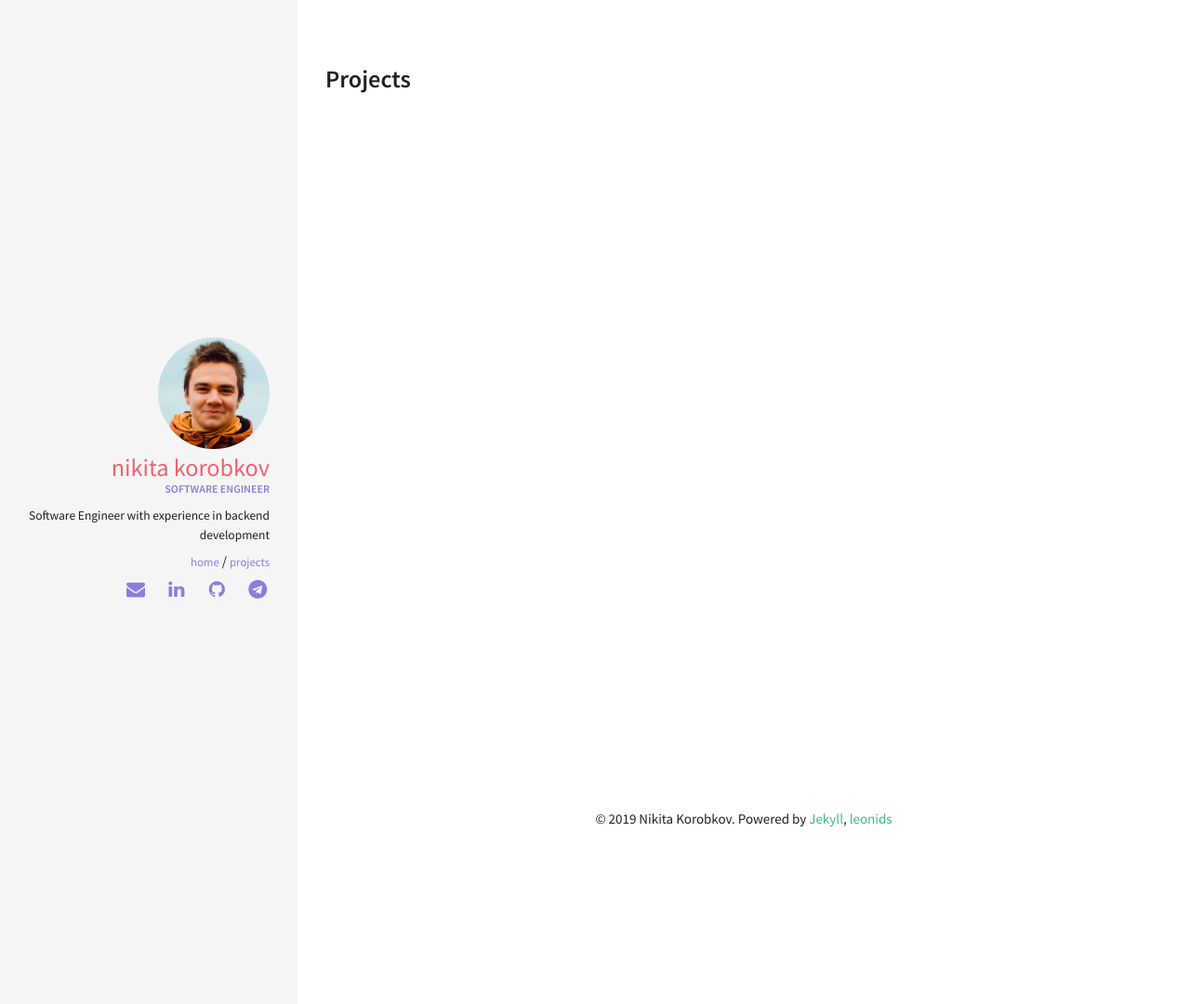
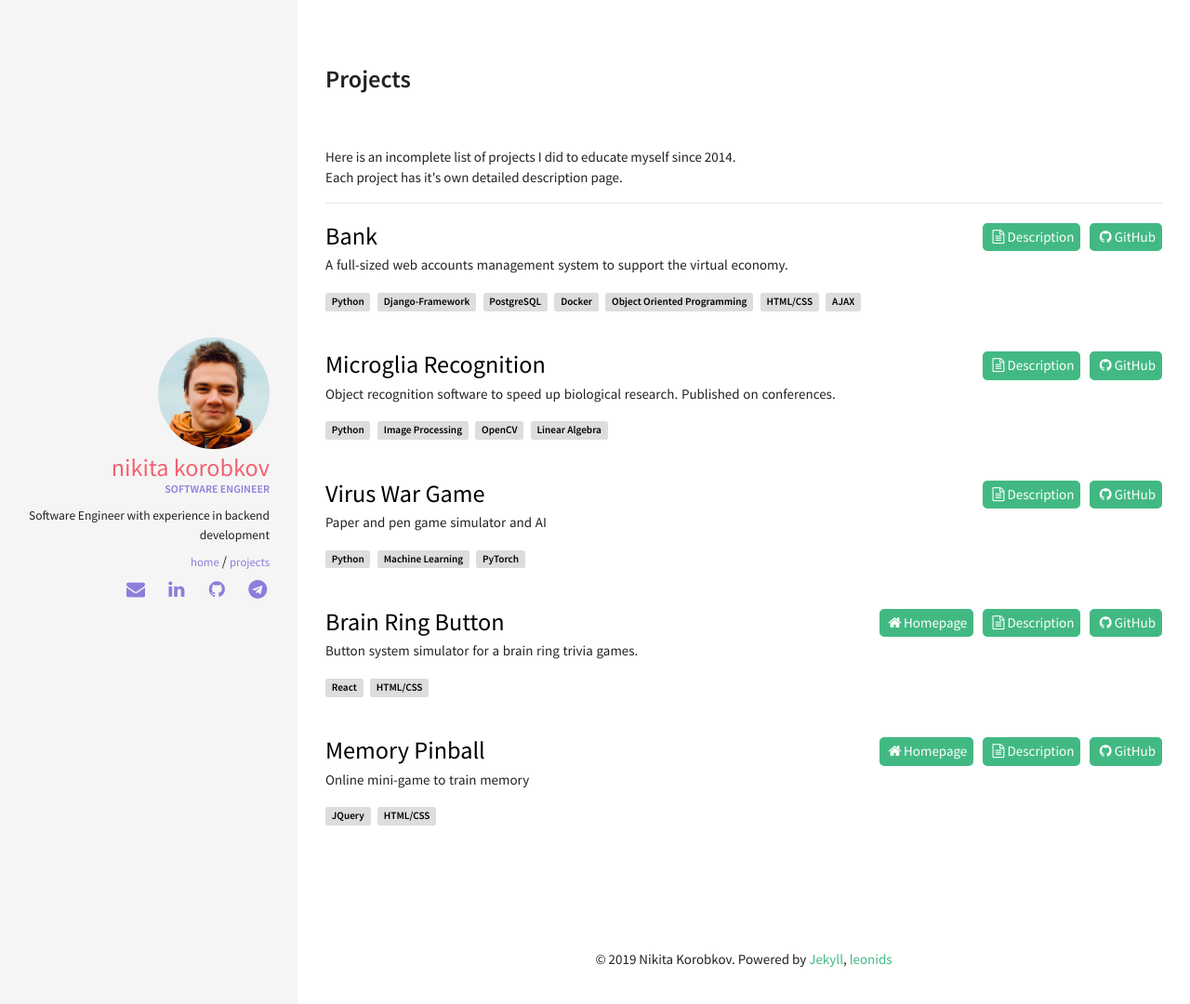
Before and after one commit to nkorobkov/nkorobkov.github.io, a Jekyll site: the page built from projects/index.html, in a window 1280 px wide. Shown: the top 1080 px of the page at 93% size. Built offline with Jekyll 4.4.1, drawn with Linux system fonts in a browser that asks for light colours.

Commit message:
Projects template added

```diff
--- a/_data/index/careers.yml
+++ b/_data/index/careers.yml
@@ -16,13 +16,15 @@
   link: http://lfmsh.ru
   date: Aug 2016, Aug 2017, Aug 2018
   job: Software Engineer
-  description: Developed a full-sized web application to support gamification system that was previously run on Excel spreadsheets. Eliminated all game-related paperwork for more than 35 members of staff team. Raised studetns engagement by providing faster feedback loop.
+  description: Developed a full-sized web application to support gamification system that was previously run on Excel spreadsheets.
+    Eliminated all game-related paperwork for more than 35 members of staff team. Raised studetns engagement by providing faster feedback loop.
   skills:
     - Python
     - Django-Framework
     - PostgreSQL
     - Docker
     - Unix
+    - Nginx
     - System Administration
 
 - name: Summer School of Physics and Math
--- a/_data/index/projects.yml
+++ b/_data/index/projects.yml
@@ -1,8 +1,52 @@
 - name: Bank
-  descr: A full-sized web application to support virtual economy, developed for SSPM.
+  descr: A full-sized web accounts management system to support the virtual economy.
+  description-link: bank
   github: https://github.com/nkorobkov/bank-lfmsh
+  featured: yes
+  skills:
+    - Python
+    - Django-Framework
+    - PostgreSQL
+    - Docker
+    - Object Oriented Programming
+    - HTML/CSS
+    - AJAX
 
 - name: Microglia Recognition
+  descr: Object recognition software to speed up biological research. Published on conferences.
+  github: https://github.com/nkorobkov/microglia-or
+  description-link: microglia
+  featured: yes
+  skills:
+    - Python
+    - Image Processing
+    - OpenCV
+    - Linear Algebra
+
 - name: Virus War Game
+  descr: Paper and pen game simulator and AI
+  github: https://github.com/nkorobkov/virus-war
+  description-link: virus
+  skills:
+    - Python
+    - Machine Learning
+    - PyTorch
+
 - name: Brain Ring Button
-# - name: Memory Pinball
+  descr: Button system simulator for a brain ring trivia games.
+  github: https://github.com/nkorobkov/brain-ring-button
+  description-link: button
+  website: https://nkorobkov.github.io/brain-ring-button
+  featured: yes
+  skills:
+    - React
+    - HTML/CSS
+
+- name: Memory Pinball
+  descr: Online mini-game to train memory
+  github: https://github.com/nkorobkov/memory-pinball
+  description-link: pinball
+  website: https://nkorobkov.github.io/memory-pinball/
+  skills:
+    - JQuery
+    - HTML/CSS
--- a/_sass/components/_buttons.scss
+++ b/_sass/components/_buttons.scss
@@ -9,6 +9,33 @@
   font-size: 0.875em;
   font-family: $font-family-base;
   font-weight: 700;
+  background-color: $primary;
+  color: $white;
+  border-width: 2px !important;
+  border-style: solid !important;
+  border-color: $primary;
+  text-decoration: none !important;
+  border-radius: 5px;
+  &:visited {
+    color: $white;
+    border-color: $primary;
+  }
+  &:hover {
+    background-color: $white;
+    color: $primary;
+    border-color: $primary;
+  }
+}
+
+.btn-small {
+  display: inline-block;
+  margin-top: 6px;
+  margin-left: 10px;
+  float: right;
+  padding: 2px 5px;
+  font-size: 1em;
+  font-family: $font-family-base;
+  font-weight: 500;
   background-color: $primary;
   color: $white;
   border-width: 2px !important;
--- a/_sass/pages/_career.scss
+++ b/_sass/pages/_career.scss
@@ -3,3 +3,9 @@
     margin: 1em auto .6em;
     padding-left: 1em;
 }
+
+a.project-name{
+    margin: 0.875rem 0 0.7rem 0;
+    font-size: $font-size-h2;
+    color: #000;
+}
--- /dev/null
+++ b/projects/button.md
@@ -0,0 +1,5 @@
+---
+layout: project
+project-name: Brain Ring Button
+permalink: /projects/button
+---
--- a/projects/index.html
+++ b/projects/index.html
@@ -3,16 +3,38 @@ layout: page
 title:  Projects
 permalink: /projects/
 ---
-<div class="tag-list">
-{% for cat in site.categories %}
-  <div class="tag-group">
-    {% capture cat_name %}{{ cat | first }}{% endcapture %}
-    <h5 class="tag-group-title" id="{{ cat_name | slugize }}">{{ cat_name }}</h5>
-    {% for post in site.categories[cat_name] %}
-    <article class="tag-item">
-      <a class="tag-item-title" href="{{ site.url }}{{ post.url }}">{{post.title}}</a>
-    </article>
-    {% endfor %}
-  </div>
+<div class="row">
+    <div class="col">
+        Here is an incomplete list of projects I did to educate myself since 2014. <br>
+        Each project has it's own detailed description page.
+        <hr>
+    </div>
+</div>
+{% for project in site.data.index.projects %}
+<div class="row">
+    <div class="col">
+        <a class="project-name" href="{{site.url}}/projects/{{ project.description-link }} "
+            style="text-align:left;float:left; margin: 0; ">{{ project.name }}</a>
+        {% if project.github %}
+        <a class="btn-small" href="{{ project.github }} "><i class="fa fa-fw fa-github"></i>GitHub</a>
+        {% endif %}
+        {% if project.github %}
+        <a class="btn-small" href="{{site.url}}/projects/{{ project.description-link }} "><i
+                class="fa fa-fw fa-file-text-o"></i>Description</a>
+        {% endif %}
+        {% if project.website %}
+        <a class="btn-small" href="{{ project.website }} "><i class="fa fa-fw fa-home"></i>Homepage</a>
+        {% endif %}
+        <br style="clear:both;"/>
+        <p style="margin: 0">{{ project.descr }}</p>
+        <div class="skills">
+            <div class="skillset" style="padding-left: 0">
+                {% for skill in project.skills %}
+                <span class="skill-add">{{skill}}</span>
+                {% endfor %}
+            </div>
+        </div>
+    </div>
+</div>
+<br>
 {% endfor %}
-</div>
--- /dev/null
+++ b/projects/virus.md
@@ -0,0 +1,5 @@
+---
+layout: project
+project-name: Virus War Game
+permalink: /projects/virus
+---
```
Also changed, not shown: _includes/sections/projects.html (+20 -7 lines), _layouts/project.html (added, +15 -0 lines), projects/bank.md (added, +5 -0 lines), projects/microglia.md (added, +5 -0 lines), projects/pinball.md (added, +5 -0 lines).
